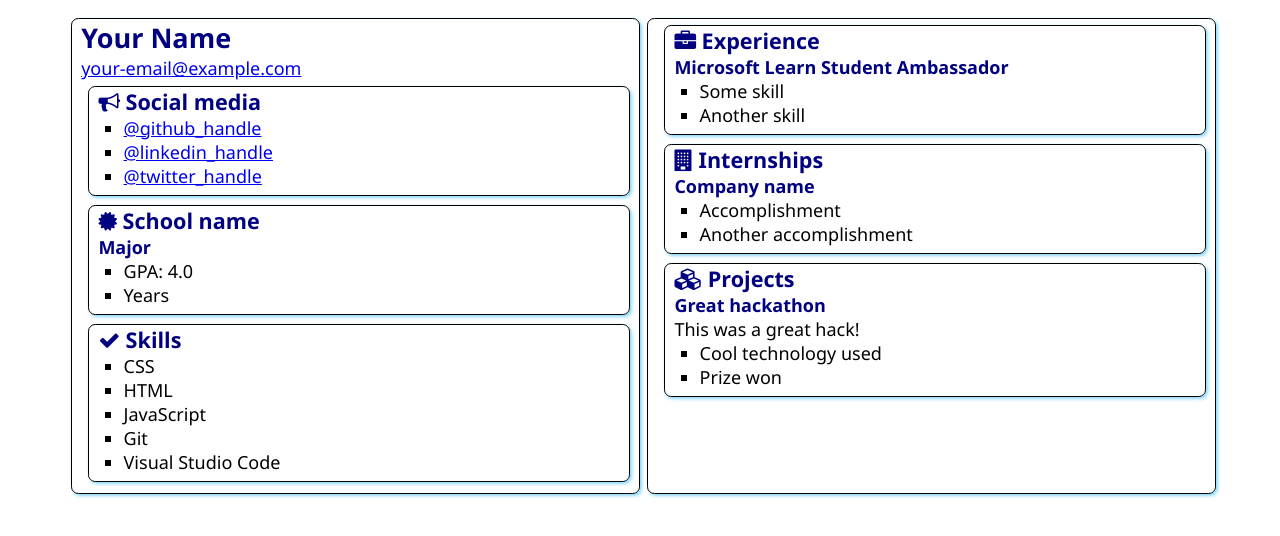
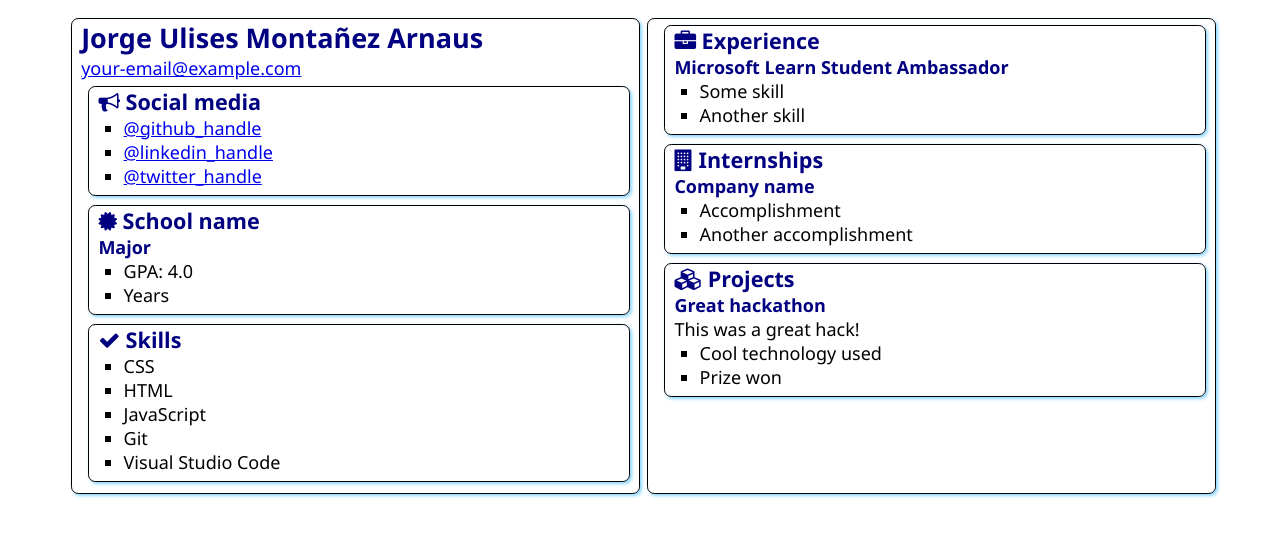
Before and after one commit to Ulosongs/SATechnicalOnboarding, a plain HTML site: page src/index.html in a window 1280 px wide. Drawn offline with Linux system fonts and the light colour scheme.

Commit message:
Update index.html
Added my name

```diff
--- a/src/index.html
+++ b/src/index.html
@@ -12,7 +12,7 @@
 <body>
     <main>
         <article class="box">
-            <h1>Your Name</h1>
+            <h1>Jorge Ulises Montañez Arnaus</h1>
             <div><a href="mailto:your.email@example.com">your-email@example.com</a></div>
 
             <section class="box">
```
